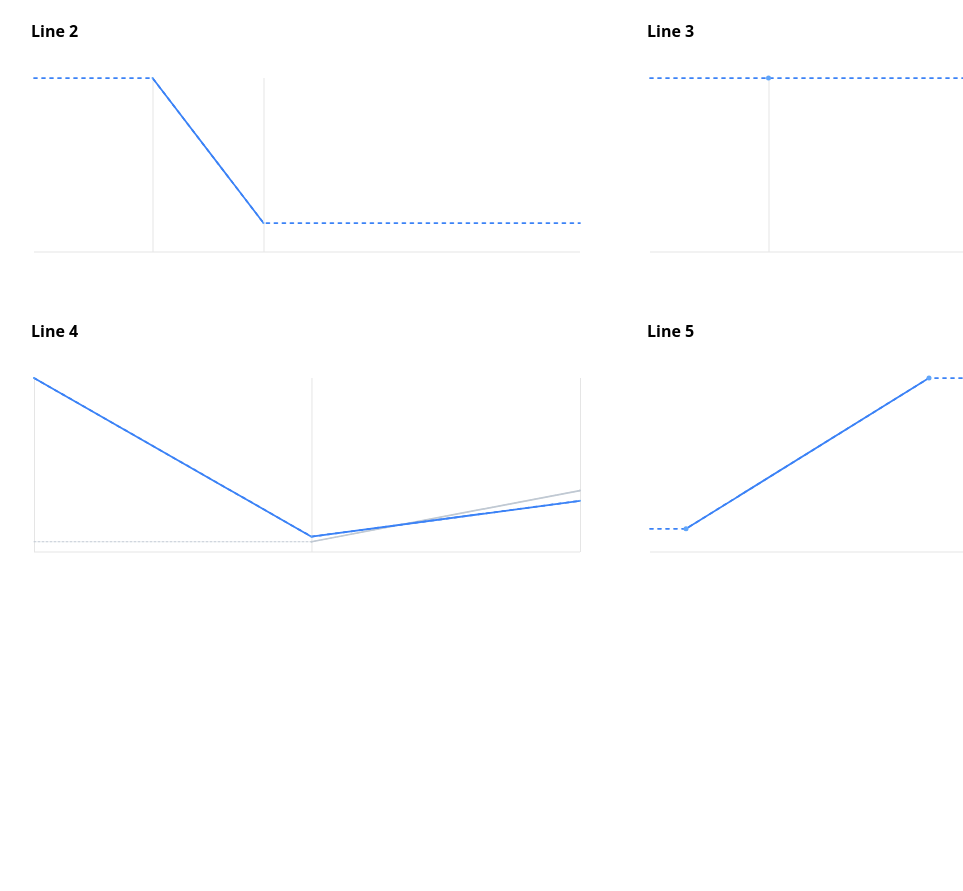
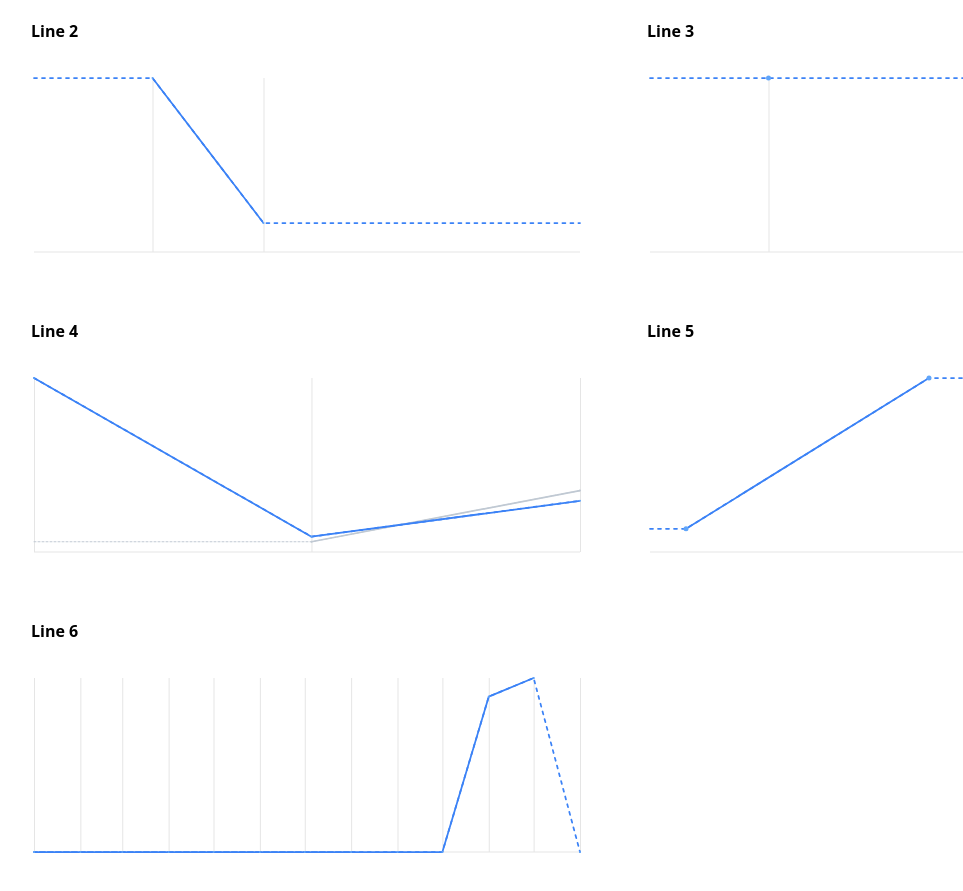
Before and after one commit to get-dx/d3-charts, a plain HTML site: page index.html in a window 1280 px wide. Shown: the part 1481-2372 px from the top of the page, without its empty margins (25-988 px from the left). Before the commit the page ends 2116 px from the top, so only its background shows below. Drawn offline with nearby package versions, Linux system fonts and the light colour scheme.

Commit message:
Add dotLastSegment to LineChart

```diff
--- a/index.html
+++ b/index.html
@@ -122,6 +122,12 @@
         <div class="card-title">Line 5</div>
         <div class="card-body">
           <div id="line-5-chart" class="chart-container"></div>
+        </div>
+      </div>
+      <div class="card">
+        <div class="card-title">Line 6</div>
+        <div class="card-body">
+          <div id="line-6-chart" class="chart-container"></div>
         </div>
       </div>
     </main>
@@ -577,6 +583,77 @@
             `;
           },
         });
+
+        const line6 = new LineChart({
+          elChart: document.getElementById("line-6-chart"),
+          startDate: "2022-01-01",
+          endDate: "2023-01-01",
+          dotLastSegment: true,
+          values: [
+            {
+              value: 0,
+              date: "2022-01-01",
+            },
+            {
+              value: 0,
+              date: "2022-02-01",
+            },
+            {
+              value: 0,
+              date: "2022-03-01",
+            },
+            {
+              value: 0,
+              date: "2022-04-01",
+            },
+            {
+              value: 0,
+              date: "2022-05-01",
+            },
+            {
+              value: 0,
+              date: "2022-06-01",
+            },
+            {
+              value: 0,
+              date: "2022-07-01",
+            },
+            {
+              value: 0,
+              date: "2022-08-01",
+            },
+            {
+              value: 0,
+              date: "2022-01-01",
+            },
+            {
+              value: 0,
+              date: "2022-09-01",
+            },
+            {
+              value: 0,
+              date: "2022-10-01",
+            },
+            {
+              value: 250,
+              date: "2022-11-01",
+            },
+            {
+              value: 280,
+              date: "2022-12-01",
+            },
+            {
+              value: 0,
+              date: "2023-01-01",
+            },
+          ],
+          tooltipHtml: (d) => {
+            return `
+            <div>${d.date}</div>
+            <div>${d.value}</div>
+            `;
+          },
+        });
       }
     </script>
   </body>
--- a/js/lineChart.js
+++ b/js/lineChart.js
@@ -7,6 +7,7 @@ window.LineChart = class LineChart {
     showXAxisTicks = true,
     showPoints = false,
     showComparisonPoints = false,
+    dotLastSegment = false,
     startDate,
     endDate,
     yAxisMin,
@@ -25,6 +26,7 @@ window.LineChart = class LineChart {
     this.showXAxisTicks = showXAxisTicks;
     this.showPoints = showPoints;
     this.showBenchmarkPoints = showComparisonPoints;
+    this.dotLastSegment = dotLastSegment;
     this.tooltipHtml = tooltipHtml;
     this.onClick = onClick;
     this.resize = this.resize.bind(this);
@@ -338,7 +340,11 @@ window.LineChart = class LineChart {
 
     this.g
       .selectAll(".foreground-line")
-      .data([this.foregroundData])
+      .data([
+        this.dotLastSegment
+          ? this.foregroundData.slice(0, -1)
+          : this.foregroundData,
+      ])
       .join((enter) =>
         enter
           .append("path")
```
Also changed, not shown: README.md.
